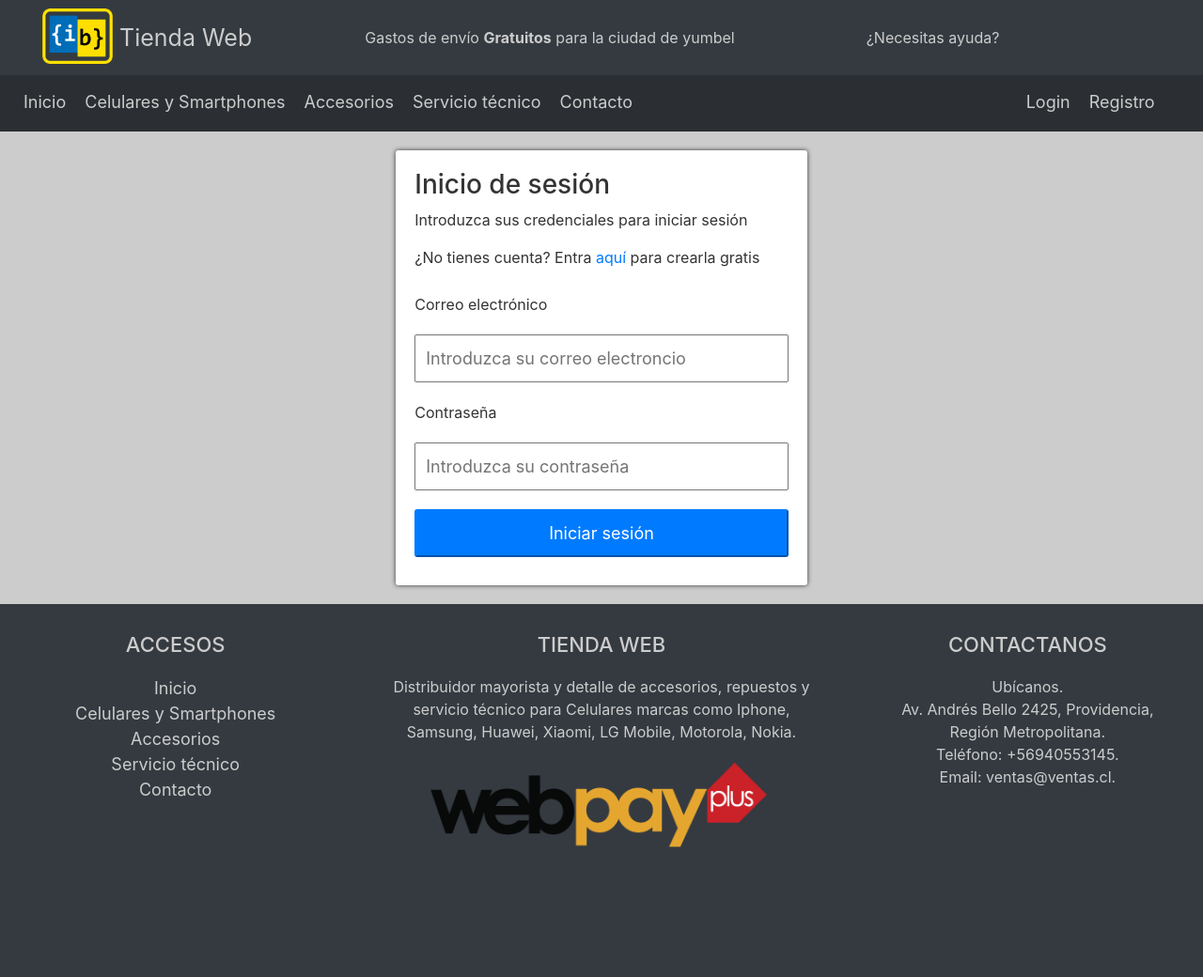
After one commit to ibaezar/Tienda_web, a PHP site: page /login.php in a window 1280 px wide. The commit adds this page. Shown: the top 1040 px of the page at 94% size. Run offline with PHP 8.4, Linux system fonts and the light colour scheme; grey boxes are pictures that could not be loaded.

Commit message:
Se maquetan paginas de login y registro

```diff
--- /dev/null
+++ b/assets/css/content.css
@@ -0,0 +1,32 @@
+.form{
+    width: 35%;
+    margin: 0px auto;
+    margin-top:  20px;
+    margin-bottom:  20px;
+    border-radius: 3px;
+    box-shadow: 0px 0px 5px #333333;
+    background-color: white;
+    padding: 20px;
+}
+.form h3,
+.form p{
+    color: #333333;
+}
+
+.form input,
+.form label{
+    width: 100%;
+    margin: 10px 0px;
+    color: #333333;
+}
+
+.form input{
+    padding: 10px;
+    font-size: 18px;
+    color: #333333;
+}
+
+.form input[type="submit"]{
+    color: white;
+    border-radius: 3px;
+}
--- a/includes/header.php
+++ b/includes/header.php
@@ -6,6 +6,7 @@
     <meta name="viewport" content="width=device-width, initial-scale=1.0">
     <link rel="stylesheet" type="text/css" href="assets/bootstrap/css/bootstrap.min.css">
     <link rel="stylesheet" type="text/css" href="assets/css/styles.css">
+    <link rel="stylesheet" type="text/css" href="assets/css/content.css">
     <title>Tienda Web</title>
 </head>
 
@@ -43,8 +44,8 @@
                 <div class="col-2">
                     <nav>
                         <ul>
-                            <li><a href="#">Login</a></li>
-                            <li><a href="#">Registro</a></li>
+                            <li><a href="login.php">Login</a></li>
+                            <li><a href="register.php">Registro</a></li>
                         </ul>
                     </nav>
                 </div>
--- /dev/null
+++ b/login.php
@@ -0,0 +1,20 @@
+<?php require_once 'includes/header.php'?>
+
+    <!-- Inicio contenido -->
+
+    <div class="form">
+        <h3>Inicio de sesión</h3>
+        <p>Introduzca sus credenciales para iniciar sesión</p>
+        <p>¿No tienes cuenta? Entra <a href="register.php">aquí</a> para crearla gratis</p>
+        <form action="">
+            <label for="email">Correo electrónico</label>
+            <input type="email" name="email" placeholder="Introduzca su correo electroncio">
+            <label for="passworr">Contraseña</label>
+            <input type="password" name="password" placeholder="Introduzca su contraseña">
+            <input type="submit" value="Iniciar sesión" class="btn-primary">
+        </form>
+    </div>
+
+    <!-- Fin contenido -->
+
+<?php require_once 'includes/footer.php'?>
```
Also changed, not shown: index.php (+4 -6 lines), register.php (added, +24 -0 lines).
